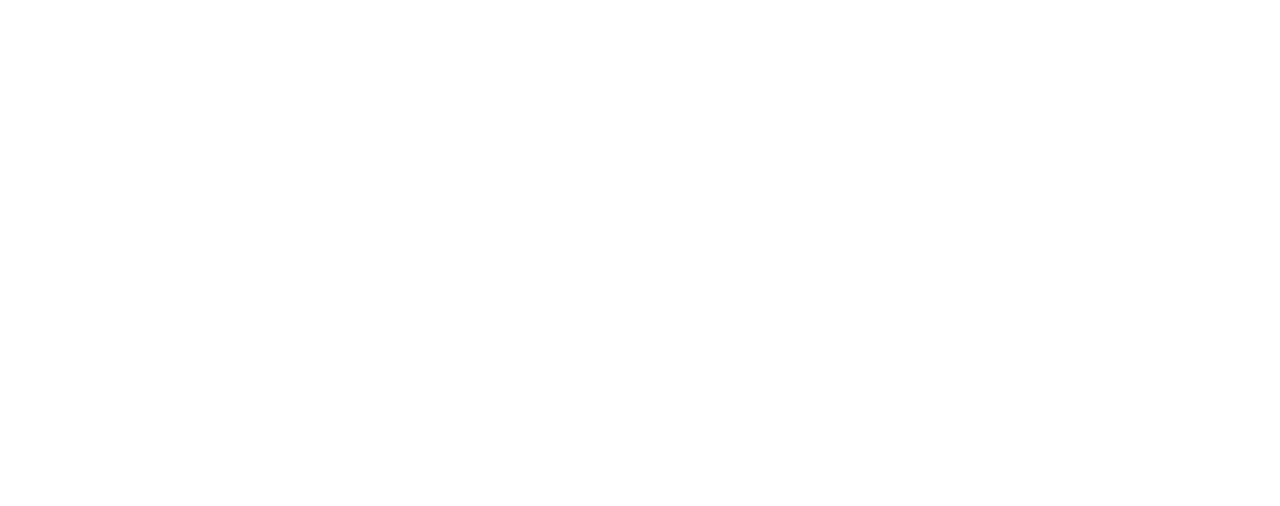
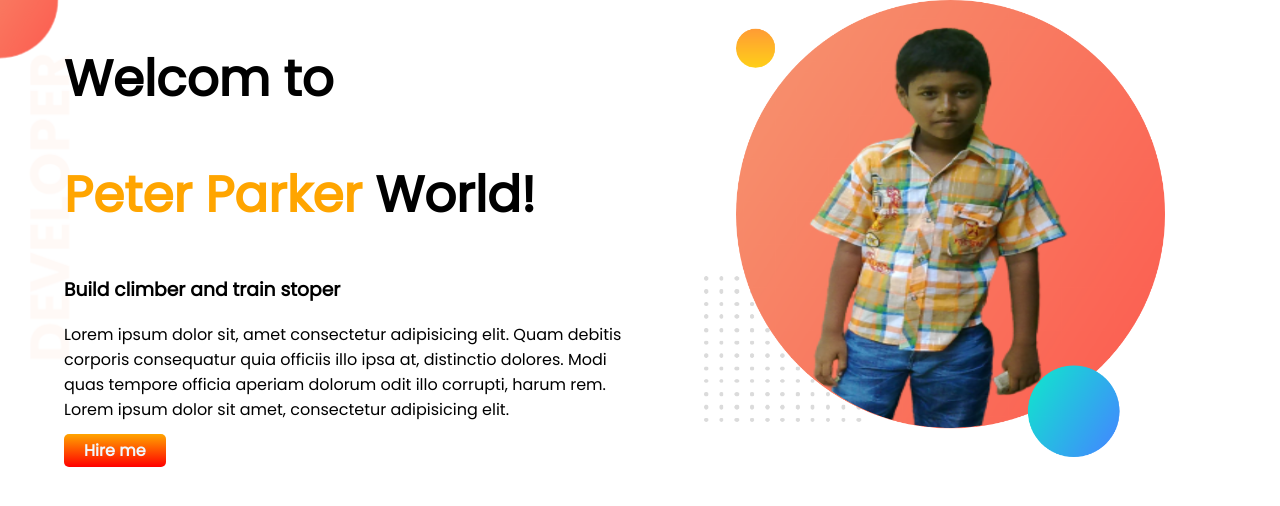
Before and after one commit to AnikaBushra/new-devloper-portfolio, a plain HTML site: page index.html in a window 1280 px wide. Drawn offline with Linux system fonts and the light colour scheme.

Commit message:
second commit

```diff
--- a/index.html
+++ b/index.html
@@ -6,11 +6,31 @@
     <meta http-equiv="X-UA-Compatible" content="IE=edge">
     <meta name="viewport" content="width=device-width, initial-scale=1.0">
     <title>Portfolio</title>
+    <link rel="preconnect" href="https://fonts.googleapis.com">
+    <link rel="preconnect" href="https://fonts.gstatic.com" crossorigin>
+    <link href="https://fonts.googleapis.com/css2?family=Poppins&display=swap" rel="stylesheet">
     <link rel="stylesheet" href="style.css">
 </head>
 
 <body>
 
+    <section class="top-banner">
+        <div class="half-width">
+            <h1>Welcom to</h1>
+            <h1><span class="orange-color">Peter Parker</span> World!</h1>
+            <h3>Build climber and train stoper</h3>
+            <p>Lorem ipsum dolor sit, amet consectetur adipisicing elit. Quam debitis corporis consequatur quia officiis
+                illo
+                ipsa at, distinctio dolores. Modi quas tempore officia aperiam dolorum odit illo corrupti, harum rem.
+                Lorem
+                ipsum dolor sit amet, consectetur adipisicing elit. </p>
+            <a class="link-button" target="_blank" href="https://www.google.com/">Hire me</a>
+
+        </div>
+        <div class="half-width">
+            <img src="images/asif.png" alt="">
+        </div>
+    </section>
 </body>
 
 </html>
--- a/style.css
+++ b/style.css
@@ -0,0 +1,40 @@
+body {
+    font-family: 'Poppins', sans-serif;
+    ;
+    margin: 0%;
+}
+
+h1 {
+    font-size: 50px;
+}
+
+.orange-color {
+    color: orange;
+}
+
+section {
+    display: flex;
+}
+
+.half-width {
+    width: 50%;
+    padding-left: 5%;
+}
+
+.half-width img {
+    width: 80%;
+}
+
+.link-button {
+    padding: 5px 20px;
+    background-image: linear-gradient(orange, red);
+    border-radius: 5px;
+    text-decoration: none;
+    color: aliceblue;
+    font-weight: 700;
+}
+
+.top-banner {
+    background-image: url(images/top-banner.png);
+    background-repeat: no-repeat;
+}
```
Also changed, not shown: images/asif.png (added), images/dream-bg.png (added), images/exp-bg.png (added), images/jhankar.png (added), images/jhankar2.png (added), images/my-bg.png (added), images/my-bg2.png (added), images/top-banner.png (added).
